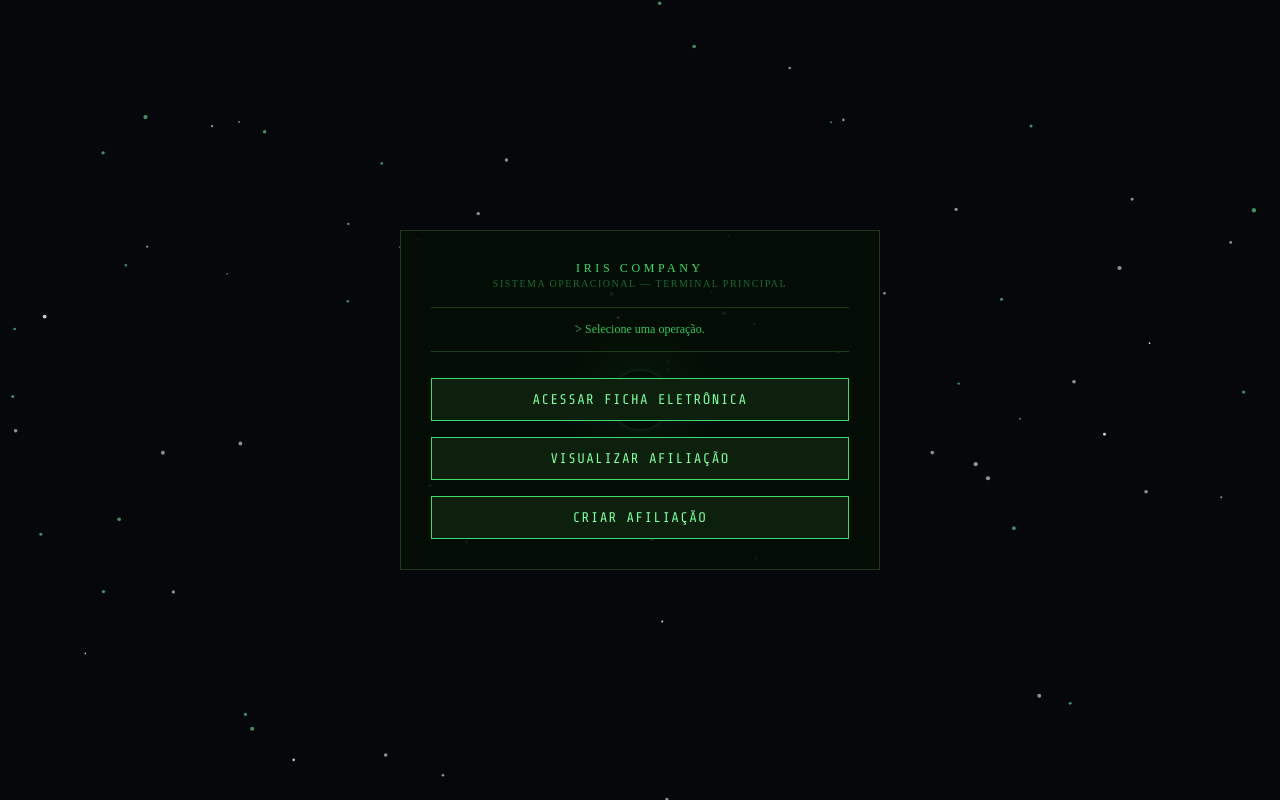
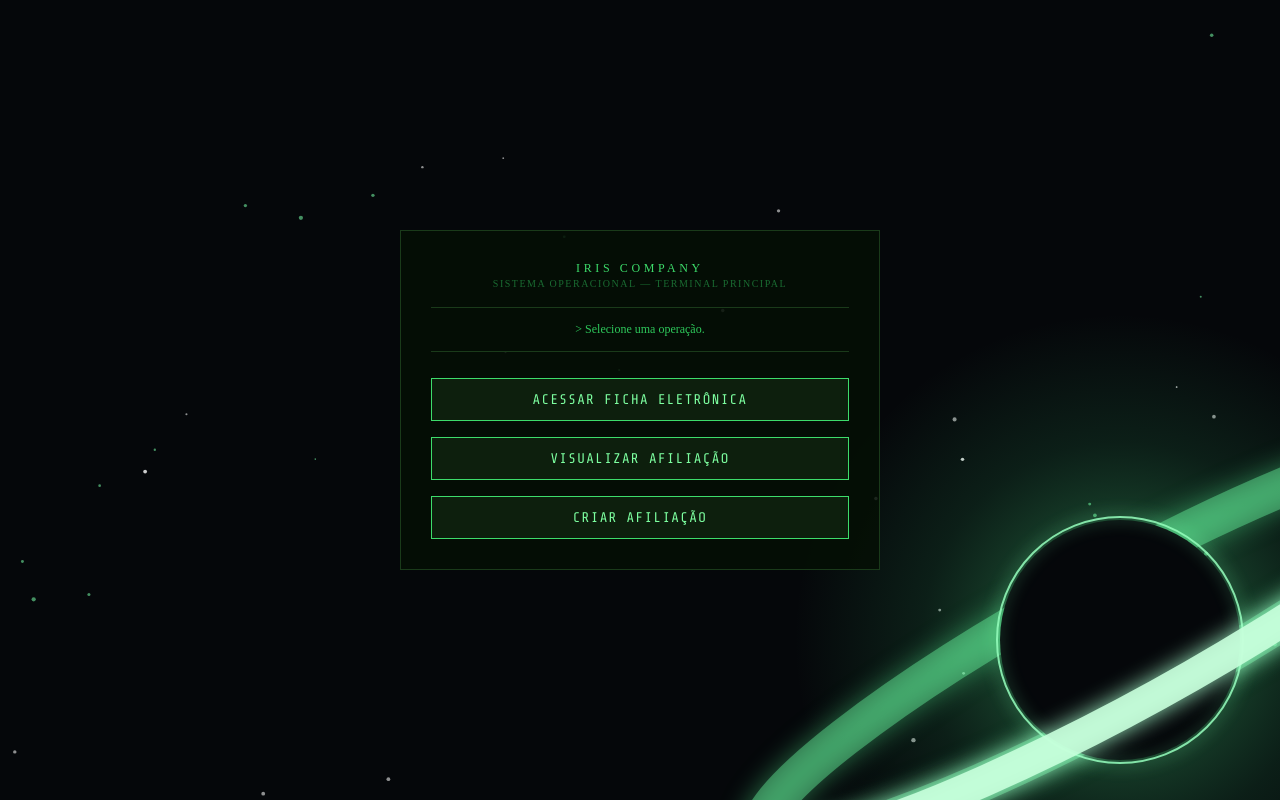
Before and after one commit to GusZerkk/Umbra09-Servidor, a website: page public/index.html in a window 1280 px wide. Drawn offline with nearby package versions, Linux system fonts and the light colour scheme.

Commit message:
Update index.html

```diff
--- a/public/index.html
+++ b/public/index.html
@@ -162,8 +162,7 @@ function MatrixRain() {
         if (!canvas)
             return undefined;
         const ctx = canvas.getContext("2d");
-        let w, h, cx, cy, maxR, animId;
-        const EVENT_HORIZON = 30;
+        let w, h, cx, cy, maxR, eventHorizon, animId;
         function makeStar(fresh) {
             return {
                 angle: Math.random() * Math.PI * 2,
@@ -177,49 +176,81 @@ function MatrixRain() {
         function resize() {
             w = canvas.width = document.documentElement.clientWidth;
             h = canvas.height = document.documentElement.clientHeight;
-            cx = w / 2;
-            cy = h / 2;
-            maxR = Math.hypot(w, h) * 0.5;
-            stars = Array.from({ length: 90 }, () => makeStar(false));
+            cx = w - Math.min(w, h) * 0.2;
+            cy = h - Math.min(w, h) * 0.2;
+            eventHorizon = Math.max(80, Math.min(160, Math.min(w, h) * 0.15));
+            maxR = Math.hypot(cx, cy);
+            stars = Array.from({ length: 100 }, () => makeStar(false));
         }
         resize();
         window.addEventListener("resize", resize);
         function draw(ts) {
             ctx.fillStyle = "#05070a";
             ctx.fillRect(0, 0, w, h);
+            ctx.shadowBlur = 0;
+            ctx.shadowColor = "transparent";
             stars.forEach((s) => {
                 const angularSpeed = 0.0018 * (220 / Math.max(s.radius, 60));
                 s.angle += angularSpeed;
                 s.radius -= 0.16 + (1 - s.radius / maxR) * 0.35;
-                if (s.radius <= EVENT_HORIZON)
+                if (s.radius <= eventHorizon)
                     Object.assign(s, makeStar(true));
                 const x = cx + Math.cos(s.angle) * s.radius;
                 const y = cy + Math.sin(s.angle) * s.radius * 0.6;
-                const fade = Math.min(1, (s.radius - EVENT_HORIZON) / 40);
+                const fade = Math.min(1, (s.radius - eventHorizon) / 40);
                 ctx.beginPath();
                 ctx.fillStyle = s.tint === "green" ? `rgba(120,255,170,${0.55 * fade + (s.bright ? 0.25 : 0)})` : `rgba(255,255,255,${0.55 * fade + (s.bright ? 0.25 : 0)})`;
                 ctx.arc(x, y, s.size, 0, Math.PI * 2);
                 ctx.fill();
             });
             const t = ts / 1000;
-            const glowR = EVENT_HORIZON + 8 + Math.sin(t / 3) * 3;
-            const grad = ctx.createRadialGradient(cx, cy, EVENT_HORIZON * 0.6, cx, cy, glowR + 34);
-            grad.addColorStop(0, "rgba(90,255,150,0.35)");
-            grad.addColorStop(0.5, "rgba(60,200,120,0.14)");
+            const rot = -0.5;
+            const rx = eventHorizon * 3.4, ry = eventHorizon * 0.55;
+            // halo suave ao redor de tudo
+            const glowR = eventHorizon + 10 + Math.sin(t / 3) * 4;
+            const grad = ctx.createRadialGradient(cx, cy, eventHorizon * 0.6, cx, cy, glowR + eventHorizon * 1.6);
+            grad.addColorStop(0, "rgba(90,255,150,0.30)");
+            grad.addColorStop(0.5, "rgba(60,200,120,0.12)");
             grad.addColorStop(1, "rgba(60,200,120,0)");
             ctx.fillStyle = grad;
             ctx.beginPath();
-            ctx.arc(cx, cy, glowR + 34, 0, Math.PI * 2);
+            ctx.arc(cx, cy, glowR + eventHorizon * 1.6, 0, Math.PI * 2);
             ctx.fill();
+            // disco de acreção (anel inteiro, atrás do buraco)
+            ctx.save();
+            ctx.strokeStyle = "rgba(110,255,165,0.4)";
+            ctx.lineWidth = eventHorizon * 0.32;
+            ctx.shadowColor = "#5aff9a";
+            ctx.shadowBlur = 26;
+            ctx.beginPath();
+            ctx.ellipse(cx, cy, rx, ry, rot, 0, Math.PI * 2);
+            ctx.stroke();
+            ctx.restore();
+            // o buraco em si
             ctx.fillStyle = "#05070a";
             ctx.beginPath();
-            ctx.arc(cx, cy, EVENT_HORIZON, 0, Math.PI * 2);
+            ctx.arc(cx, cy, eventHorizon, 0, Math.PI * 2);
             ctx.fill();
-            ctx.strokeStyle = "rgba(120,255,170,0.55)";
-            ctx.lineWidth = 1.5;
+            // anel fino e brilhante (horizonte de eventos)
+            ctx.save();
+            ctx.strokeStyle = "rgba(150,255,190,0.85)";
+            ctx.lineWidth = 2;
+            ctx.shadowColor = "#7dffb0";
+            ctx.shadowBlur = 16;
             ctx.beginPath();
-            ctx.arc(cx, cy, EVENT_HORIZON, 0, Math.PI * 2);
+            ctx.arc(cx, cy, eventHorizon + 3, 0, Math.PI * 2);
             ctx.stroke();
+            ctx.restore();
+            // parte do disco que cruza na frente
+            ctx.save();
+            ctx.strokeStyle = "rgba(200,255,220,0.9)";
+            ctx.lineWidth = eventHorizon * 0.26;
+            ctx.shadowColor = "#a8ffcf";
+            ctx.shadowBlur = 22;
+            ctx.beginPath();
+            ctx.ellipse(cx, cy, rx, ry, rot, Math.PI * 0.15, Math.PI * 0.85);
+            ctx.stroke();
+            ctx.restore();
             animId = requestAnimationFrame(draw);
         }
         animId = requestAnimationFrame(draw);
```
